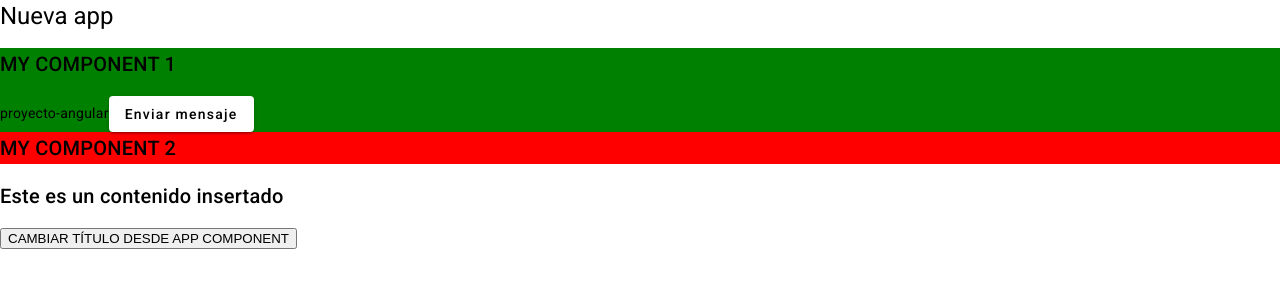
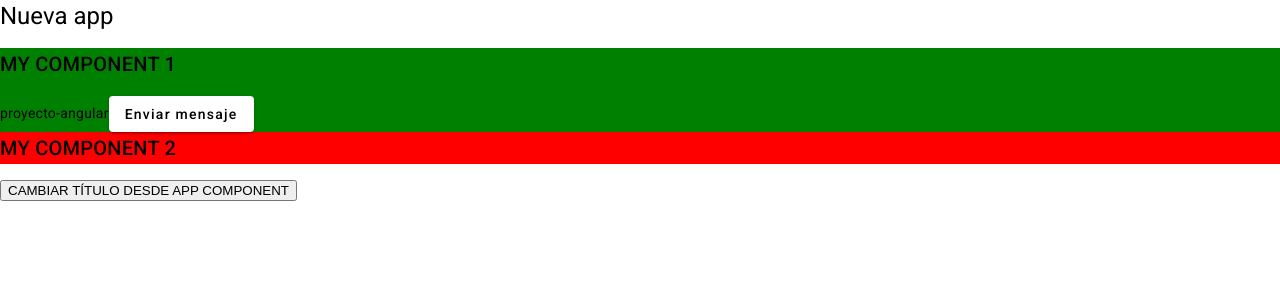
Before and after one commit to javiersanhueza/angular-proyecto-1, an Angular app: page / in a window 1280 px wide. Shown: the top 300 px of the page. Built offline with nearby package versions, Linux system fonts and the light colour scheme.

Commit message:
ngAfterContentChecked

```diff
--- a/src/app/app.component.html
+++ b/src/app/app.component.html
@@ -2,6 +2,6 @@
 <app-my-component1 [title]="title" (sendMessage)="getMessage($event)"></app-my-component1>
 {{ messageHijo }}
 <app-my-component2>
-  <h2 #childComponent2>Este es un contenido insertado</h2>
+  <h2 *ngIf="show" #childComponent2>Este es un contenido insertado</h2>
 </app-my-component2>
 <button (click)="clickChangeTitle()">CAMBIAR TÍTULO DESDE APP COMPONENT</button>
--- a/src/app/app.component.ts
+++ b/src/app/app.component.ts
@@ -8,6 +8,7 @@ import { Component, DoCheck, OnInit } from "@angular/core";
 export class AppComponent implements OnInit, DoCheck {
   title = "proyecto-angular";
   messageHijo = "";
+  show = false;
 
   constructor() {
     console.log("**APP-COMPONENT** -> CONSTRUCTOR");
@@ -24,6 +25,7 @@ export class AppComponent implements OnInit, DoCheck {
 
   clickChangeTitle(): void {
     this.title = "CAMBIANDO ******";
+    this.show = true;
   }
 
   ngOnInit(): void {
--- a/src/app/components/my-component2/my-component2.component.ts
+++ b/src/app/components/my-component2/my-component2.component.ts
@@ -5,7 +5,8 @@ import {
   OnChanges,
   OnInit,
   SimpleChanges,
-  ContentChild
+  ContentChild,
+  AfterContentChecked
 } from "@angular/core";
 
 @Component({
@@ -13,7 +14,9 @@ import {
   templateUrl: "./my-component2.component.html",
   styleUrls: ["./my-component2.component.scss"]
 })
-export class MyComponent2Component implements OnInit, OnChanges, DoCheck, AfterContentInit {
+export class MyComponent2Component
+  implements OnInit, OnChanges, DoCheck, AfterContentInit, AfterContentChecked
+{
   @ContentChild("childComponent2") contentChild: HTMLElement | undefined;
   ngAfterContentInit(): void {
     console.log("**ngAfterContentInit COMPONENTE 2**");
@@ -30,4 +33,9 @@ export class MyComponent2Component implements OnInit, OnChanges, DoCheck, AfterC
     console.log(this.contentChild);
     console.log("**ngOnInit COMPONENTE 2**");
   }
+
+  ngAfterContentChecked(): void {
+    console.log("**ngAfterContentChecked COMPONENTE 2**");
+    console.log(this.contentChild);
+  }
 }
```
